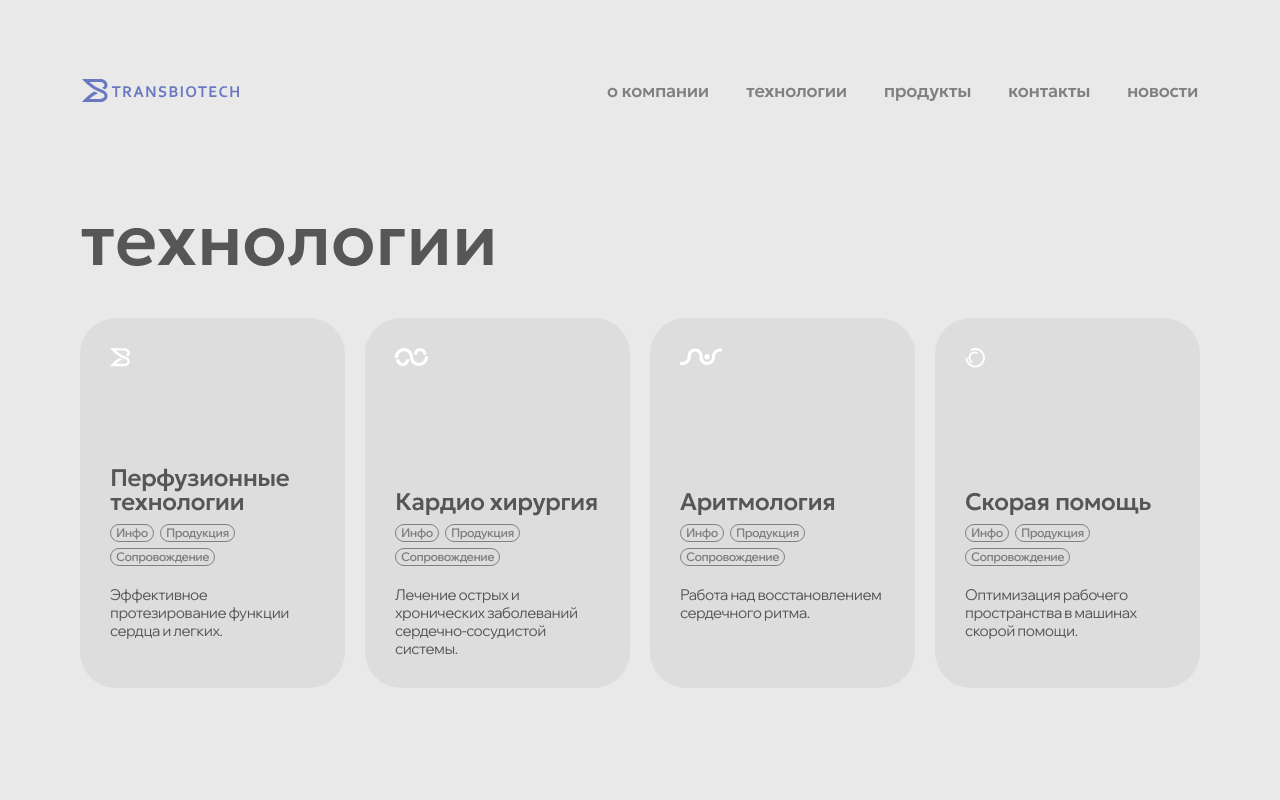
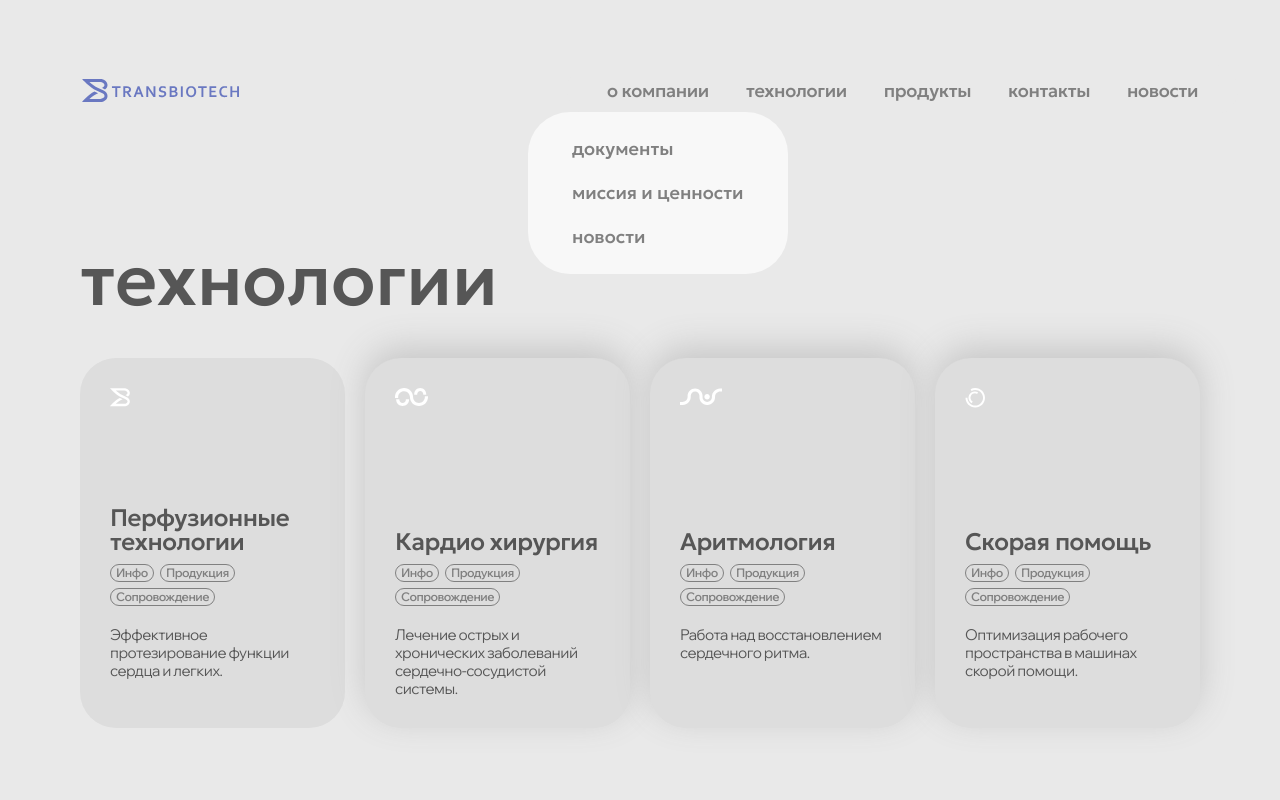
Before and after one commit to WhiteWat3r/Transbiotech, a React (Vite) app: page /technologies in a window 1280 px wide. Shown: the top 800 px of the page. Built offline with nearby package versions, Linux system fonts and the light colour scheme; grey boxes are pictures that could not be loaded.

Commit message:
шапка в моиблке, раздел технологий обновл

```diff
--- a/index.html
+++ b/index.html
@@ -2,12 +2,12 @@
 <html lang="en">
   <head>
     <meta charset="UTF-8" />
-    <link rel="icon" type="image/svg+xml" href="/vite.svg" />
+    <link rel="icon" type="image/svg" href="/fav.svg" />
     <meta name="viewport" content="width=device-width, initial-scale=1.0" />
     <title>Transbiotech</title>
   </head>
   <body>
     <div id="root"></div>
-    <script type="module" src="/src/main.jsx"></script>
+    <script type="module" src="/src/main.tsx"></script>
   </body>
 </html>
--- a/src/components/Header.tsx
+++ b/src/components/Header.tsx
@@ -52,7 +52,7 @@ export const Header = () => {
             ? "h-[50px] animate-appearBorder"
             : "animate-disappearBorder border-none"
         }`}
-        to="/technologies"
+        to="/"
       >
         <img
           src={isScrolled ? logo : fullLogo}
--- a/src/components/HeaderMenuPopover.tsx
+++ b/src/components/HeaderMenuPopover.tsx
@@ -1,12 +1,14 @@
 import { createPopper } from "@popperjs/core";
 import React, { useEffect, useRef, useState } from "react";
 import { IMenuItem } from "./MobileHeader";
+import { useNavigate } from "react-router-dom";
 
 export const HeaderMenuPopover = ({ chapter }: { chapter: IMenuItem }) => {
   const [isOpen, setIsOpen] = useState(false);
   const buttonRef = useRef(null);
   const popoverRef = useRef(null);
   const timeoutId = useRef<ReturnType<typeof setTimeout> | null>(null);
+  const navigate = useNavigate();
 
   useEffect(() => {
     if (buttonRef.current && popoverRef.current) {
@@ -46,24 +48,25 @@ export const HeaderMenuPopover = ({ chapter }: { chapter: IMenuItem }) => {
       <button
         ref={buttonRef}
         onMouseEnter={handleMouseEnter}
-        className="text-grey-2 text-[18px] leading-[21.6px] geologica-text font-medium hover:text-black-default transition-colors
-          duration-300 tracking-tighter"
+        className="text-grey-2 geologica-text hover:text-black-default text-[18px] font-medium leading-[21.6px] tracking-tighter transition-colors duration-300"
         aria-haspopup="true"
         aria-expanded={isOpen ? "true" : "false"}
+        onClick={() => navigate("/technologies")}
       >
         {chapter.title}
       </button>
 
+      {chapter.id === 1 && (
         <div
           ref={popoverRef}
-        className={`absolute z-50 transition-opacity duration-300 ease-in-out
-              ${isOpen ? "opacity-100" : "opacity-0 pointer-events-none"}
-          bg-[#F8F8F8D9] rounded-[42px] py-[25px] px-[44px] backdrop-blur-[10px]`}
-        style={{
-          borderImageSource:
-            "linear-gradient(133.59deg, #FFFFFF -1.64%, rgba(255, 255, 255, 0) 60.82%)",
-          borderImageSlice: 1,
-        }}
+          className={`absolute z-50 rounded-[42px] bg-[#F8F8F8] px-[44px] py-[25px] backdrop-blur-[10px] transition-opacity duration-300 ease-in-out ${isOpen ? "opacity-100" : "pointer-events-none opacity-100"} `}
+          style={
+            {
+              // borderImageSource:
+              //   "linear-gradient(133.59deg, #FFFFFF -1.64%, rgba(255, 255, 255, 0) 60.82%)",
+              // borderImageSlice: 1,
+            }
+          }
           onMouseEnter={handleMouseEnter}
           role="dialog"
         >
@@ -72,8 +75,7 @@ export const HeaderMenuPopover = ({ chapter }: { chapter: IMenuItem }) => {
               <li key={link.linkId}>
                 <a
                   href={link.href}
-                className="text-grey-2 text-[18px] leading-[2px] geologica-text
-                 hover:text-black-default transition-colors duration-300"
+                  className="text-grey-2 geologica-text hover:text-black-default text-[18px] leading-[2px] transition-colors duration-300"
                 >
                   {link.text}
                 </a>
@@ -81,6 +83,7 @@ export const HeaderMenuPopover = ({ chapter }: { chapter: IMenuItem }) => {
             ))}
           </ul>
         </div>
+      )}
     </li>
   );
 };
--- a/src/components/MobileHeader.tsx
+++ b/src/components/MobileHeader.tsx
@@ -58,8 +58,8 @@ export const MobileHeader = () => {
 
   return (
     <>
-      <header className="px-[20px] pt-[40px] flex justify-between sticky top-0 left-0 z-20">
-        <Link to="/technologies"><img src={logo} alt="Transbiotech" /></Link>
+      <header className="px-[20px] h-[75px] flex justify-between items-center sticky top-0 left-0 z-20 bg-[#E9E9E94D] bg-blur-[30px] backdrop-blur-[30px]">
+        <Link to="/"><img src={logo} alt="Transbiotech" /></Link>
         <img
           src={menuButton}
           alt="Меню"
--- a/src/components/SectionTechnologies.tsx
+++ b/src/components/SectionTechnologies.tsx
@@ -71,23 +71,20 @@ export const SectionTechnologies = ({
 
   return (
     <div
-      className={`bg-platinum relative flex w-full flex-col px-[20px] pb-[20px]
-        justify-center desktop:px-[80px]
-        ${fromTechPage ? "h-[calc(100vh-75px)] desktop:h-[calc(100vh-115px)]" : "min-h-screen"}`}
+      className={`bg-platinum relative flex w-full flex-col justify-center px-[20px] pb-[20px] desktop:px-[80px] ${fromTechPage ? "h-[calc(100vh-75px)] desktop:h-[calc(100vh-115px)]" : "min-h-screen"}`}
     >
       <h2
-        className={`geologica-text text-grey-1 mb-[40px]
-
-           text-[32px] font-medium leading-[22px] desktop:mb-[45px] desktop:text-[72px] desktop:leading-[65px]`}
+        className={`geologica-text mt-[80px] text-grey-1 mb-[40px] text-[32px] font-medium leading-[22px] desktop:mb-[45px] desktop:text-[72px] desktop:leading-[65px]`}
       >
         технологии
       </h2>
 
-      <ul className="flex w-full flex-col gap-[30px] rounded-[45px] bg-[#dddddd] p-10 pr-[30px] desktop:h-[370px] desktop:flex-row desktop:gap-[20px] desktop:bg-transparent desktop:p-0">
+      <ul className="flex w-full flex-col rounded-[45px] desktop:h-[370px] desktop:flex-row desktop:gap-[20px]">
         {technologies.map((tech) => (
           <li
             key={tech.id}
-            className={`card pointer-events-none relative flex w-full cursor-pointer flex-col overflow-hidden transition-all duration-500 hover:translate-y-[-10px] hover:bg-[var(--hover-color)] desktop:pointer-events-auto desktop:rounded-[36px] desktop:bg-[#dddddd] desktop:p-[30px]`}
+            className={`card pointer-events-none relative flex w-full cursor-pointer flex-col overflow-hidden rounded-[45px] bg-[#dddddd] p-[30px] transition-all duration-500 hover:translate-y-[-10px] hover:bg-[var(--hover-color)]
+              desktop:pointer-events-auto desktop:rounded-[36px] desktop:mt-0 desktop:pb-[30px] ${tech.id > 1 ? "shadow-tech-shadow mt-[-60px]" : ""} ${tech.id !== 4 ? "pb-[80px]" : ""}`}
             style={
               {
                 "--hover-color": tech.color,
@@ -110,7 +107,7 @@ export const SectionTechnologies = ({
             <img
               src={isDesktop ? tech.logo : tech.mobileLogo}
               alt={tech.title}
-              className="absolute right-0 desktop:left-[30px]"
+              className="absolute right-[30px] desktop:left-[30px] desktop:right-auto"
             />
             <div className="mt-[10px relative z-10 flex flex-col desktop:mt-auto">
               <h3
@@ -126,7 +123,7 @@ export const SectionTechnologies = ({
                 {tech.keys.map((key, index) => (
                   <li
                     key={index}
-                    className={`desktop:text-[12px]d esktop:leading-[12.5px] flex h-[15px] flex-col items-center justify-center rounded-[25px] border-[0.5px] px-[5px] pt-[1px] text-[10px] font-semibold leading-[10px] tracking-[-0.5px] transition-all duration-500 desktop:h-[18px] desktop:text-[12px] desktop:leading-[12.5px]`}
+                    className={`flex h-[22px] flex-col items-center justify-center rounded-[25px] border-[0.5px] px-[5px] pt-[1px] text-[12px] font-semibold leading-[14px] tracking-[-0.5px] transition-all duration-500 desktop:h-[18px] desktop:text-[12px] desktop:leading-[12.5px]`}
                     style={{
                       borderColor: isDesktop ? "#808080" : tech.color,
                       color: isDesktop ? "#808080" : tech.color,
--- a/src/main.jsx
+++ /dev/null
@@ -1,10 +0,0 @@
-import { StrictMode } from 'react'
-import { createRoot } from 'react-dom/client'
-import './index.css'
-import App from './App.tsx'
-
-createRoot(document.getElementById('root')).render(
-  <StrictMode>
-    <App />
-  </StrictMode>,
-)
--- /dev/null
+++ b/src/main.tsx
@@ -0,0 +1,10 @@
+import { StrictMode } from "react";
+import { createRoot } from "react-dom/client";
+import "./index.css";
+import App from "./App";
+
+createRoot(document.getElementById("root")!).render(
+  <StrictMode>
+    <App />
+  </StrictMode>,
+);
--- a/tailwind.config.ts
+++ b/tailwind.config.ts
@@ -3,6 +3,9 @@ export default {
   content: ["./index.html", "./src/**/*.{js,ts,jsx,tsx}"],
   theme: {
     extend: {
+      boxShadow: {
+        'tech-shadow': '0px -10px 35px 0px #C6C6C6',
+      },
       screens: {
         mobile: "275px",
         "400px": "400px",
```
Also changed, not shown: public/fav.svg (added). Lines whose indentation alone changed are shown as unchanged.
